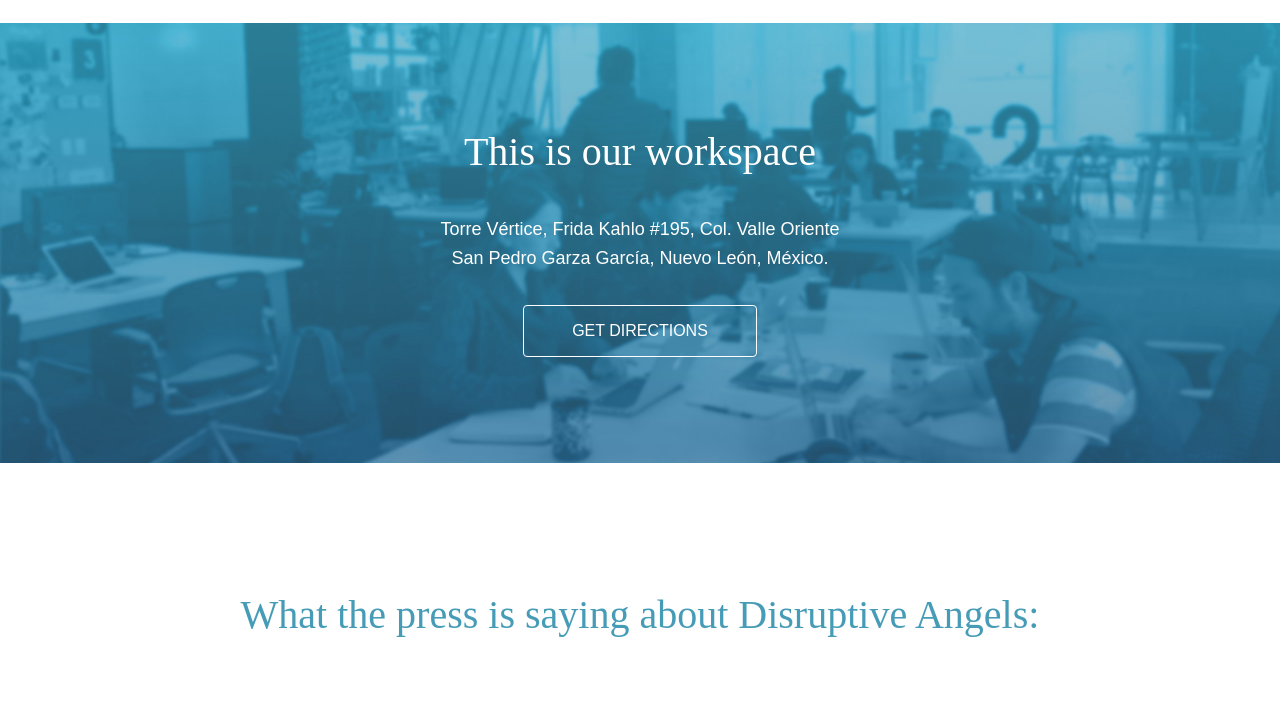
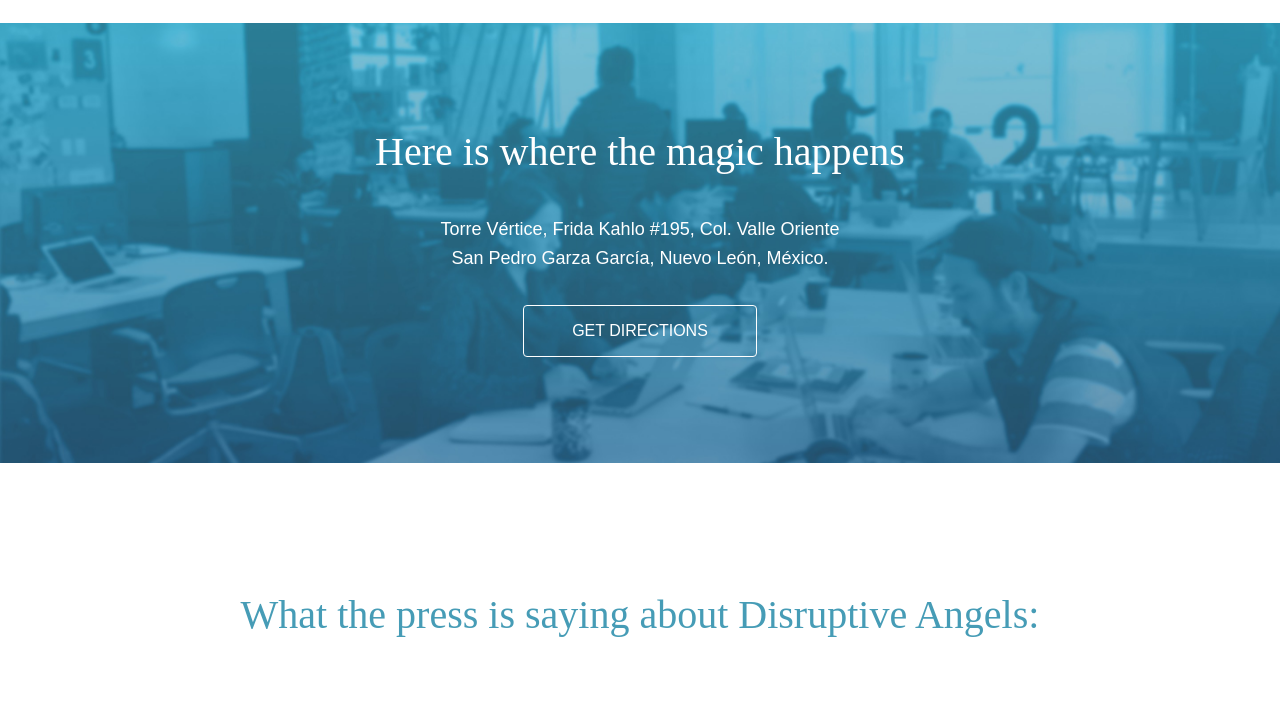
Before and after one commit to aka-cronos/disruptiveangels.com, a website: page index.html in a window 1280 px wide. Shown: the part 2420-3140 px from the top of the page. Drawn offline with nearby package versions, Linux system fonts and the light colour scheme; a web font is replaced by a local one.

Commit message:
Change directions title

```diff
--- a/index.html
+++ b/index.html
@@ -119,7 +119,7 @@
 
   <section class="home-direction">
     <div class="text-container">
-      <h3 class="title">This is our workspace</h3>
+      <h3 class="title">Here is where the magic happens</h3>
       <p class="text">
         Torre Vértice, Frida Kahlo #195, Col. Valle Oriente <br>
         San Pedro Garza García, Nuevo León, México.
```
